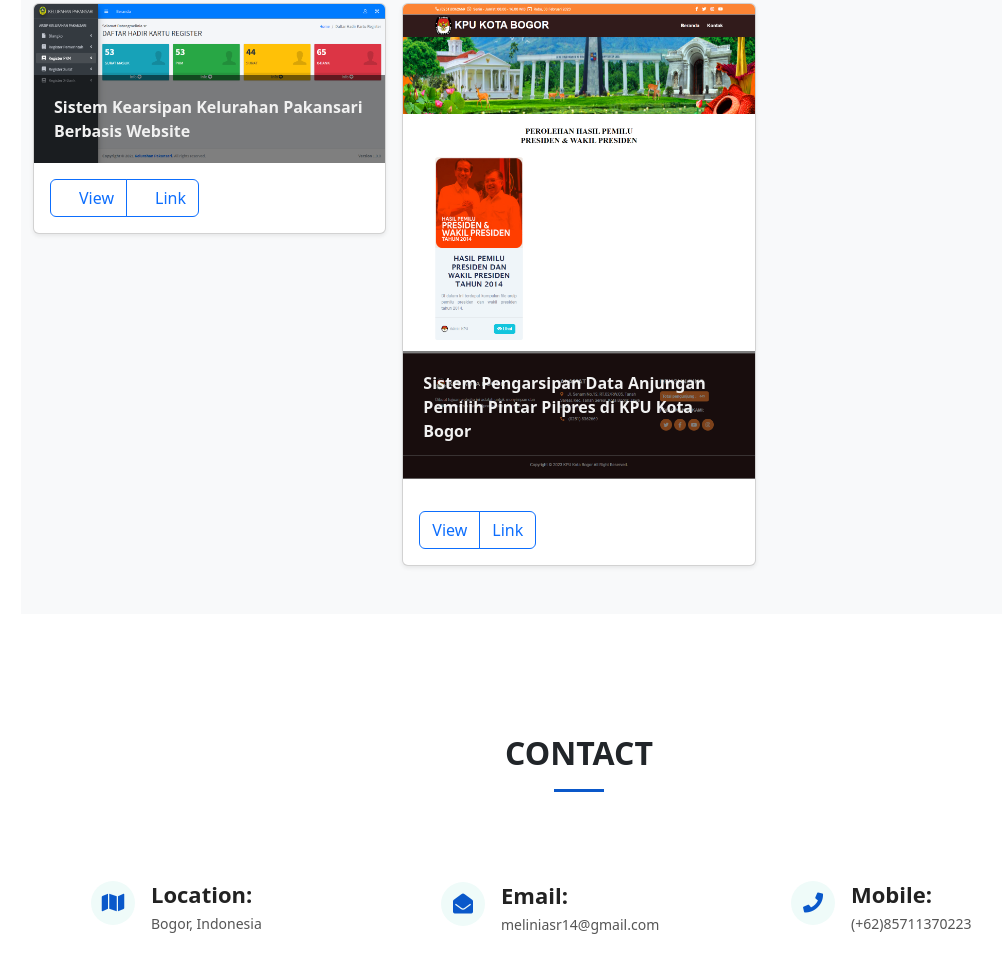
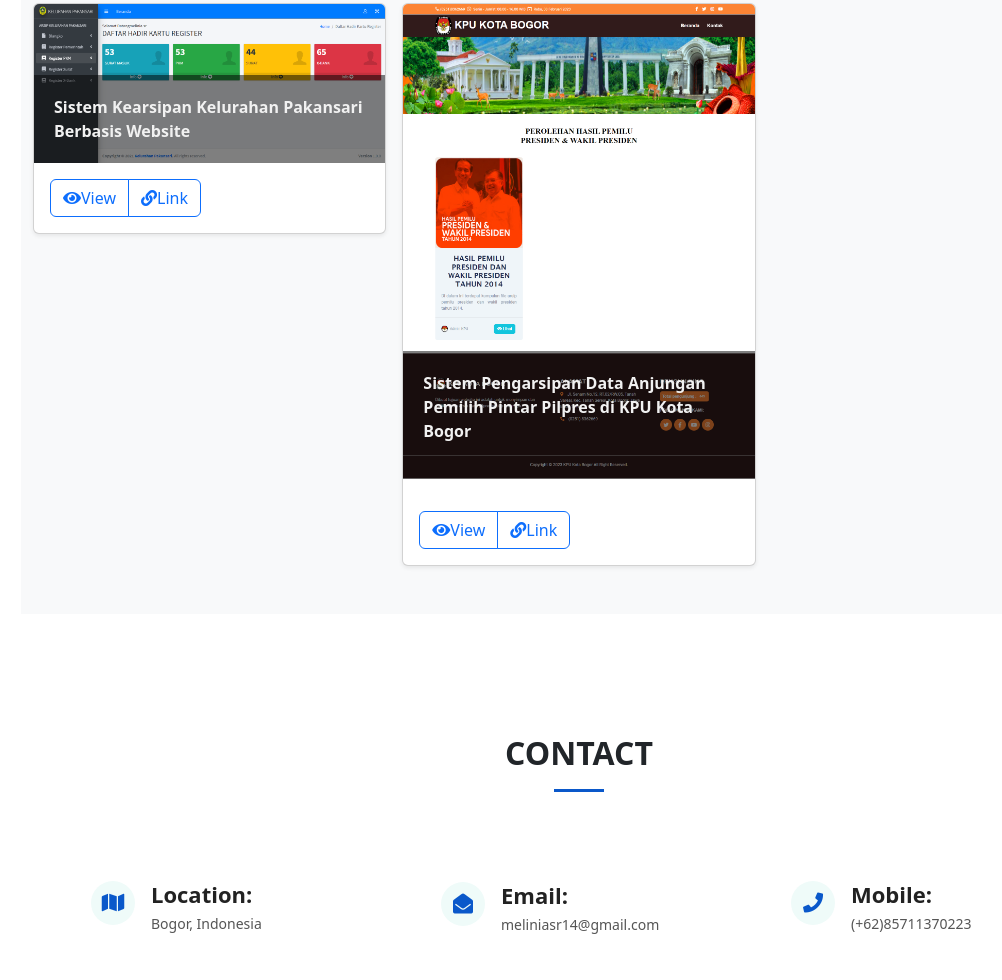
Before and after one commit to meliniasr/meliniasr.github.io, a plain HTML site: page index.html in a window 1280 px wide. Shown: the part 4056-5036 px from the top of the page, without its empty margins (61-1063 px from the left). Drawn offline with Linux system fonts and the light colour scheme.

Commit message:
Update index.html
iconbaru

```diff
--- a/index.html
+++ b/index.html
@@ -456,7 +456,7 @@ Pakansari Berbasis Website</b></p>
                                 data-bs-target="#kp"
                                 data-bs-toggle="modal"
                               >
-                                <a><i class="fab fa-eye"></i>View</a>
+                                <a><i class="fas fa-eye"></i>View</a>
                               </button>
 
                                <button
@@ -465,7 +465,7 @@ Pakansari Berbasis Website</b></p>
                                 data-bs-target="#kp-link"
                                 data-bs-toggle="modal"
                               >
-                                <a><i class="fab fa-eye"></i>Link</a>
+                                <a><i class="fas fa-link"></i>Link</a>
                               </button>
                             </div>
                           </div>
@@ -500,7 +500,7 @@ Pakansari Berbasis Website</b></p>
                                 data-bs-target="#kpu"
                                 data-bs-toggle="modal"
                               >
-                                <a><i class="bi bi-eye"></i>View</a>
+                                <a><i class="fas fa-eye"></i>View</a>
                               </button>
 
                               <button
@@ -509,7 +509,7 @@ Pakansari Berbasis Website</b></p>
                                 data-bs-target="#kpu-link"
                                 data-bs-toggle="modal"
                               >
-                                <a><i class="bi bi-link"></i>Link</a>
+                                <a><i class="fas fa-link"></i>Link</a>
                               </button>
                             </div>
                           </div>
```
